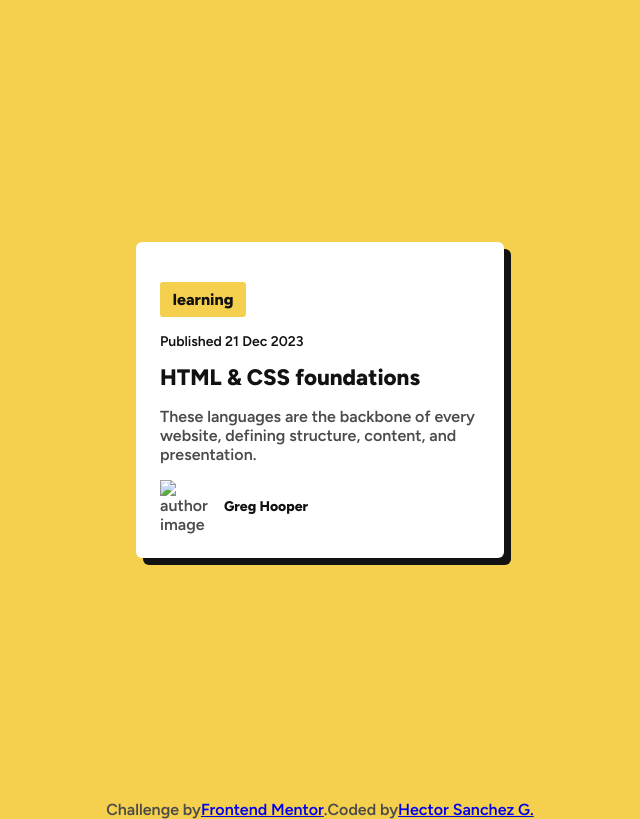
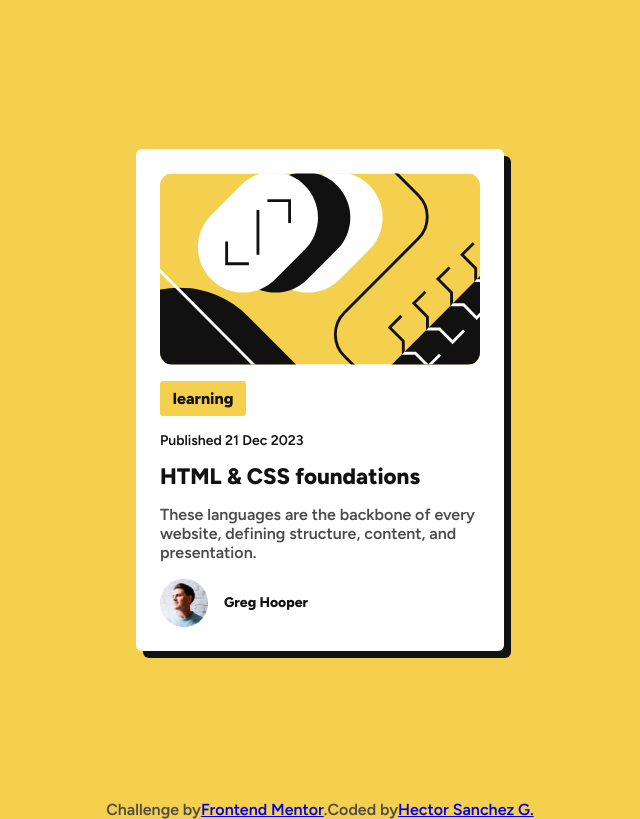
Before and after one commit to hsang31/blog-preview-card-main, a plain HTML site: page index.html in a window 1280 px wide. Shown: the whole page, without its empty margins (320-960 px from the left). Drawn offline with Linux system fonts and the light colour scheme; the site is published under a folder, as on GitHub Pages, so addresses that start at the root find nothing.

Commit message:
new commit

```diff
--- a/index.html
+++ b/index.html
@@ -9,13 +9,13 @@
 <body>
   <main class="container">
     <div class="card">
-      <img src="/images/illustration-article.svg" alt="" class="card-image">
+      <img src="images/illustration-article.svg" alt="" class="card-image">
       <p class="learning">learning</p>
       <p class="date">Published 21 Dec 2023</p>
       <h1 class="blog-title">HTML & CSS foundations</h1>
       <p class="text">These languages are the backbone of every website, defining structure, content, and presentation.</p>
       <div class="author">
-        <img src="/images/image-avatar.webp" alt="author-image" class="author-image">
+        <img src="images/image-avatar.webp" alt="author-image" class="author-image">
         <p class="author-name">Greg Hooper</p>
       </div>
     </div>
```
